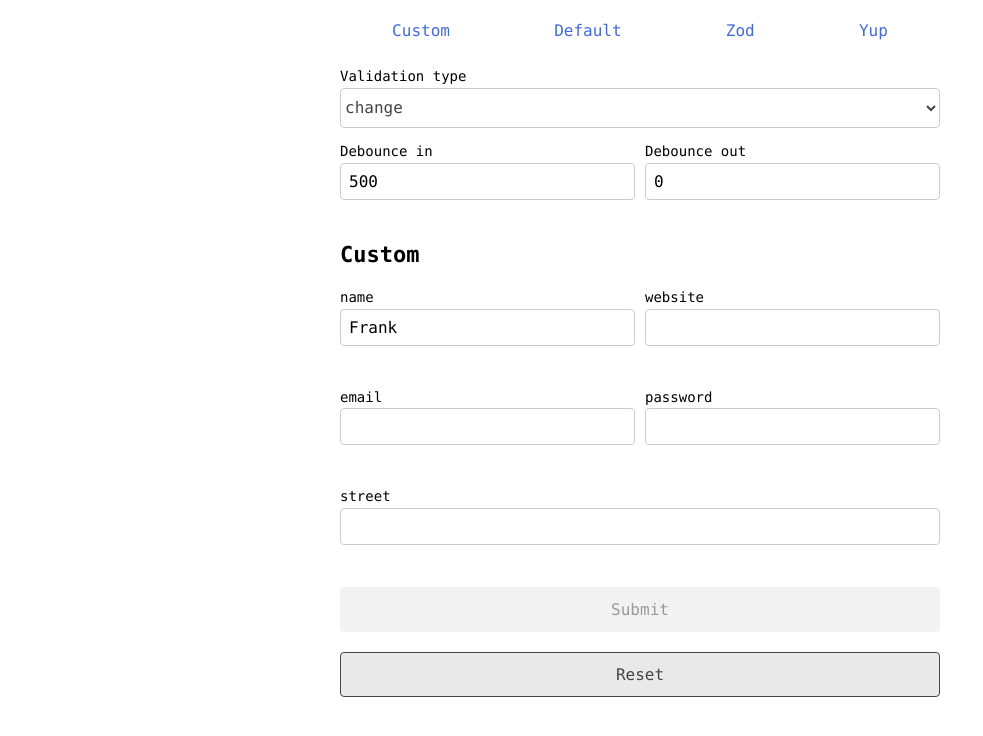
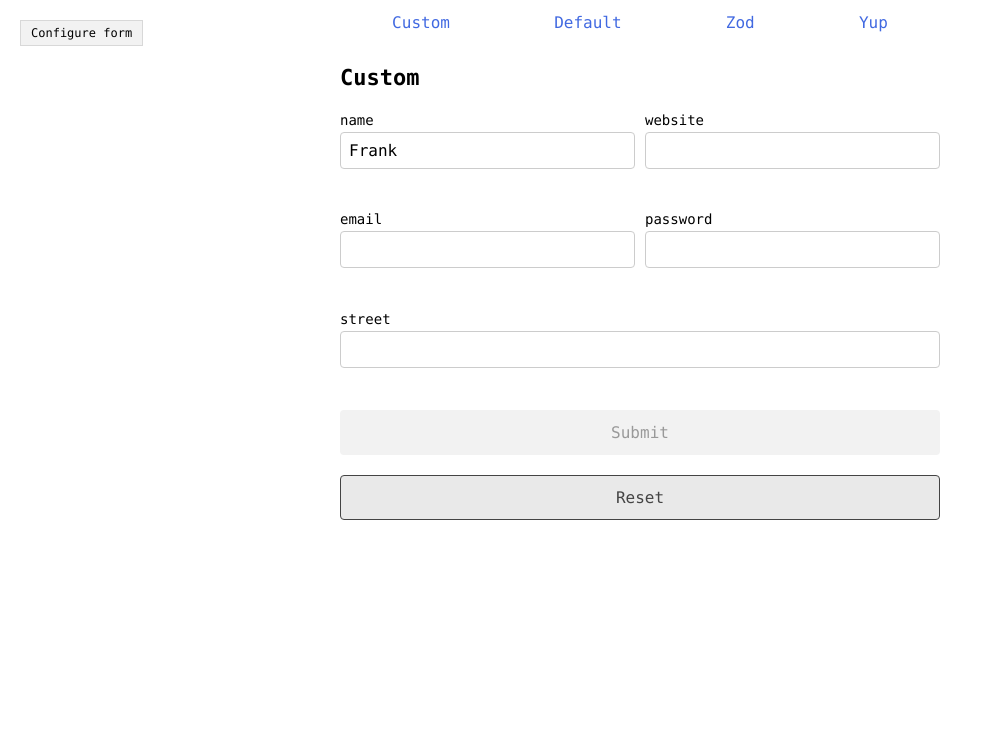
Before and after one commit to platypusrex/react-form-ally, a React (Vite) app in the folder examples/form-hook/: page / in a window 1280 px wide. Shown: the top 736 px of the page, without its empty margins (0-983 px from the left). Built offline with nearby package versions, Linux system fonts and the light colour scheme.

Commit message:
feat: continuing work on documentation site

```diff
--- a/examples/form-hook/src/App.css
+++ b/examples/form-hook/src/App.css
@@ -3,9 +3,79 @@
   font-size: 62.5%;
 }
 
+html, body {
+  height: 100%;
+}
+
+body {
+  margin: 0;
+  padding: 0;
+  position: relative;
+}
+
 .container {
   max-width: 600px;
   margin: 0 auto;
+}
+
+.drawer-overlay {
+  position: absolute;
+  z-index: 1;
+  top: 0;
+  bottom: 0;
+  left: 0;
+  right: 0;
+  width: 0;
+  background-color: rgba(0, 0, 0, 0.35);
+  transition: background-color 0.2s cubic-bezier(.19,.54,.74,.53);
+}
+
+.drawer-overlay.visible {
+  width: 100vw;
+  height: 100vh;
+  transition: background-color 0.2s cubic-bezier(.19,.54,.74,.53);
+}
+
+.drawer-toggle {
+  position: fixed;
+  top: 2rem;
+  left: 2rem;
+  z-index: 2;
+  background: #f2f2f2;
+  font-size: 1.2rem;
+  border: 1px solid #d8d8d8;
+  padding: 0.5rem 1rem;
+}
+
+.drawer {
+  display: grid;
+  grid-template-columns: minmax(0, 1fr);
+  grid-template-rows: min-content;
+  max-width: 100%;
+  grid-column-gap: 1rem;
+  position: absolute;
+  padding: 5rem 2rem 2rem;
+  box-shadow: 0 2px 12px -5px rgba(0, 0, 0, 0.5);
+  width: 400px;
+  background-color: #fff;
+  top: 0;
+  left: -500px;
+  bottom: 0;
+  /*transform: translateX(-500px);*/
+  /*transition: transform 0.4s cubic-bezier(.19,.54,.74,.53);*/
+  transition: left .5s cubic-bezier(0.820, 0.085, 0.395, 0.895);
+  z-index: 1;
+}
+
+.drawer.visible {
+  /*transform: translateX(0);*/
+  /*transition: transform 0.2s cubic-bezier(.19,.54,.74,.53);*/
+  left: 0;
+  transition: left .5s cubic-bezier(0.820, 0.085, 0.395, 0.895);
+}
+
+.drawer .form-field:first-child {
+  grid-column: span 2;
 }
 
 .header {
@@ -16,6 +86,7 @@
 .button-wrapper {
   display: flex;
   align-items: center;
+  margin-bottom: 2rem;
 }
 
 .margin-top {
--- a/examples/form-hook/src/App.tsx
+++ b/examples/form-hook/src/App.tsx
@@ -18,12 +18,41 @@ const initialValues = {
 };
 export const App = () => {
   const [activeLink, setActiveLink] = useState<string>('custom');
+  const [drawerVisible, toggleDrawer] = useState(false);
   const { values, registerField } = useForm({ initialValues });
-
-  console.log({ values });
 
   return (
     <div className="container">
+      <button className="drawer-toggle" onClick={() => toggleDrawer((prevState) => !prevState)}>
+        {drawerVisible ? 'Close drawer' : 'Configure form'}
+      </button>
+      <div className={`drawer-overlay ${drawerVisible ? 'visible' : ''}`} />
+      <div className={`drawer ${drawerVisible ? 'visible' : ''}`}>
+        <SelectField
+          style={{ paddingBottom: 15, marginTop: 15 }}
+          label="Validation type"
+          id="validationType"
+          {...registerField('validationType')}
+          options={validationTypes.map((type) => ({ value: type, name: type }))}
+        />
+
+        {values.validationType === 'change' && (
+          <>
+            <TextField
+              type="number"
+              label="Debounce in"
+              id="debounce-in"
+              {...registerField('debounceIn')}
+            />
+            <TextField
+              type="number"
+              label="Debounce out"
+              id="debounce-out"
+              {...registerField('debounceOut')}
+            />
+          </>
+        )}
+      </div>
       <div className="button-wrapper space-around">
         <Button variant="link" onClick={() => setActiveLink('custom')}>
           Custom
@@ -38,30 +67,6 @@ export const App = () => {
           Yup
         </Button>
       </div>
-      <SelectField
-        style={{ paddingBottom: 15, marginTop: 15 }}
-        label="Validation type"
-        id="validationType"
-        {...registerField('validationType')}
-        options={validationTypes.map((type) => ({ value: type, name: type }))}
-      />
-
-      {values.validationType === 'change' && (
-        <div className="debounce-fields">
-          <TextField
-            type="number"
-            label="Debounce in"
-            id="debounce-in"
-            {...registerField('debounceIn')}
-          />
-          <TextField
-            type="number"
-            label="Debounce out"
-            id="debounce-out"
-            {...registerField('debounceOut')}
-          />
-        </div>
-      )}
 
       {activeLink === 'custom' && (
         <CustomValidatorForm
--- a/examples/form-hook/src/CustomValidatorForm.tsx
+++ b/examples/form-hook/src/CustomValidatorForm.tsx
@@ -1,7 +1,7 @@
 import React, { useEffect } from 'react';
+import { useForm } from '@react-form-ally/hook';
 import { TextField } from './components/TextField';
 import { Button } from './components/Button';
-import { useForm } from './form-hook/useForm';
 
 const initialValues = {
   name: '',
@@ -17,7 +17,7 @@ interface CustomValidationFormProps {
 }
 
 export const CustomValidatorForm: React.FC<CustomValidationFormProps> = ({ type, debounce }) => {
-  const { registerField, errors, onSubmit, reset, isValid, setValue } = useForm<
+  const { registerField, errors, onSubmit, onReset, valid, setFieldValue } = useForm<
     typeof initialValues
   >({
     initialValues,
@@ -39,7 +39,7 @@ export const CustomValidatorForm: React.FC<CustomValidationFormProps> = ({ type,
   });
 
   useEffect(() => {
-    setValue('name', 'Frank');
+    setFieldValue('name', 'Frank');
   }, []);
 
   const handleSubmit = (formValues: typeof initialValues) => {
@@ -47,7 +47,7 @@ export const CustomValidatorForm: React.FC<CustomValidationFormProps> = ({ type,
   };
 
   return (
-    <form className="form" onSubmit={onSubmit(handleSubmit)} onReset={reset}>
+    <form className="form" onSubmit={onSubmit(handleSubmit)} onReset={onReset}>
       <h1>Custom</h1>
       <div className="form-container">
         <TextField
@@ -86,7 +86,7 @@ export const CustomValidatorForm: React.FC<CustomValidationFormProps> = ({ type,
           {...registerField('street')}
         />
       </div>
-      <Button disabled={!isValid && type !== 'submit'} style={{ marginBottom: 20 }}>
+      <Button disabled={!valid && type !== 'submit'} style={{ marginBottom: 20 }}>
         Submit
       </Button>
       <Button type="reset">Reset</Button>
--- a/examples/form-hook/src/ValidatorForm.tsx
+++ b/examples/form-hook/src/ValidatorForm.tsx
@@ -47,7 +47,7 @@ interface ValidationFormProps {
 }
 
 export const ValidatorForm: React.FC<ValidationFormProps> = ({ type, debounce }) => {
-  const { registerField, errors, onSubmit, onReset, valid, setValues } = useForm<FormValues>({
+  const { registerField, errors, onSubmit, onReset, valid, setFieldsValues } = useForm<FormValues>({
     initialValues,
     validation: {
       type,
@@ -57,7 +57,7 @@ export const ValidatorForm: React.FC<ValidationFormProps> = ({ type, debounce })
   });
 
   useEffect(() => {
-    setValues({ name: 'Frank' });
+    setFieldsValues({ name: 'Frank' });
   }, []);
 
   const handleSubmit = (formValues: FormValues) => {
--- a/examples/form-hook/src/ZodValidatorForm.tsx
+++ b/examples/form-hook/src/ZodValidatorForm.tsx
@@ -42,7 +42,7 @@ interface ZodValidationFormProps {
 }
 
 export const ZodValidatorForm: React.FC<ZodValidationFormProps> = ({ type, debounce }) => {
-  const { registerField, errors, onSubmit, onReset, valid, setValue } = useForm<
+  const { registerField, errors, onSubmit, onReset, valid, setFieldValue } = useForm<
     z.infer<typeof schema>
   >({
     initialValues,
@@ -54,7 +54,7 @@ export const ZodValidatorForm: React.FC<ZodValidationFormProps> = ({ type, debou
   });
 
   useEffect(() => {
-    setValue('name', 'Frank');
+    setFieldValue('name', 'Frank');
   }, []);
 
   const handleSubmit = (formValues: z.infer<typeof schema>) => {
--- a/packages/hook/src/types/formField.ts
+++ b/packages/hook/src/types/formField.ts
@@ -1,5 +1,8 @@
 import type { ChangeEventHandler, FocusEventHandler } from 'react';
-import type { FormValues } from './common';
+
+export type FormValues<TValues extends { [key: string]: any }> = {
+  [K in keyof TValues]: TValues[K];
+};
 
 export type RegisterFieldOptions = {
   id?: string;
--- a/packages/hook/src/useForm.ts
+++ b/packages/hook/src/useForm.ts
@@ -3,13 +3,17 @@ import type { ChangeEventHandler, FocusEventHandler, FormEvent } from 'react';
 import { useDebouncedValidation, useEventCallback } from './hooks';
 import { getValidationType } from './utils';
 import type {
+  DefaultCallback,
   FormAction,
   FormErrors,
   FormState,
   FormTouched,
   FormValues,
   RegisterField,
-  Reset,
+  SetError,
+  SetErrors,
+  SetFieldTouched,
+  SetTouched,
   SetValue,
   SetValues,
   Submit,
@@ -45,6 +49,12 @@ const reducer = <TValues extends FormValues<any>>(
       return { ...state, ...action.payload };
     case 'submit':
       return { ...state, submitted: true };
+    case 'reset_values':
+      return { ...state, values: action.payload };
+    case 'reset_errors':
+      return { ...state, errors: {} };
+    case 'reset_touched':
+      return { ...state, touched: {} };
     default:
       return state;
   }
@@ -63,9 +73,16 @@ export type UseFormConfig<TValues extends FormValues<any> = FormValues<any>> = {
 
 export type UseForm<TValues extends FormValues<any> = FormValues<any>> = {
   onSubmit: Submit<TValues>;
-  onReset: Reset;
-  setValue: SetValue<TValues, keyof TValues>;
-  setValues: SetValues<TValues>;
+  onReset: DefaultCallback;
+  resetValues: DefaultCallback;
+  resetErrors: DefaultCallback;
+  resetTouched: DefaultCallback;
+  setFieldValue: SetValue<TValues, keyof TValues>;
+  setFieldsValues: SetValues<TValues>;
+  setFieldError: SetError<TValues>;
+  setFieldsErrors: SetErrors<TValues>;
+  setFieldTouched: SetFieldTouched<TValues>;
+  setFieldsTouched: SetTouched<TValues>;
   registerField: RegisterField<TValues>;
   values: FormValues<TValues>;
   errors: FormErrors<TValues>;
@@ -111,7 +128,7 @@ export const useForm = <TValues extends FormValues<any> = FormValues<any>>({
     }
 
     if (!error) {
-      errors[fieldName] && validationOutFn?.(fieldName, undefined);
+      errors[fieldName as keyof typeof errors] && validationOutFn?.(fieldName, undefined);
       if (validationInFn && 'cancel' in validationInFn) {
         validationInFn?.cancel();
       }
@@ -125,12 +142,12 @@ export const useForm = <TValues extends FormValues<any> = FormValues<any>>({
   }, [validation, values]);
 
   /* --------------Form handlers-------------- */
-  const onReset = useCallback(() => {
+  const onReset = useEventCallback(() => {
     dispatch({
       type: 'reset',
       payload: { ...initialState, values: initialValues },
     });
-  }, [initialValues]);
+  });
 
   const onSubmit = useEventCallback((handler: (formValues: TValues) => void) => (e: FormEvent) => {
     e.preventDefault();
@@ -159,12 +176,25 @@ export const useForm = <TValues extends FormValues<any> = FormValues<any>>({
     if (validation && getValidationType(validation.type) === 'blur') {
       handleBlurValidateField(name, values[name]);
     }
-    if (touched[name]) return;
+    if (touched[name as keyof typeof touched]) return;
     dispatch({ type: 'blur', payload: { [name]: true } });
   });
 
   /* --------------Form and field utils-------------- */
-  const setValue: SetValue<TValues, keyof TValues> = (name, value, shouldValidate = true) => {
+  const resetValues = useCallback(() => {
+    dispatch({ type: 'reset_values', payload: initialValues });
+  }, [initialValues]);
+
+  const resetErrors = useCallback(() => {
+    dispatch({ type: 'reset_errors' });
+  }, []);
+
+  const resetTouched = useCallback(() => {
+    dispatch({ type: 'reset_touched' });
+  }, []);
+
+  const setFieldValue: SetValue<TValues, keyof TValues> = useCallback(
+    (name, value, shouldValidate = true) => {
       const formValue = { [name]: value } as TValues;
       dispatch({ type: 'change', payload: formValue });
       if (validation && shouldValidate) {
@@ -172,8 +202,11 @@ export const useForm = <TValues extends FormValues<any> = FormValues<any>>({
         validationErrors?.[name] &&
           dispatch({ type: 'validate', payload: { [name]: validationErrors[name] } });
       }
-  };
-  const setValues: SetValues<TValues> = (values, shouldValidation = true) => {
+    },
+    [validation]
+  );
+  const setFieldsValues: SetValues<TValues> = useCallback(
+    (values, shouldValidation = true) => {
       dispatch({ type: 'change', payload: values });
 
       if (shouldValidation && validation) {
@@ -190,14 +223,36 @@ export const useForm = <TValues extends FormValues<any> = FormValues<any>>({
           dispatch({ type: 'validate', payload: newErrors });
         }
       }
-  };
-  const registerField: RegisterField<TValues> = (fieldName, options) => ({
+    },
+    [validation]
+  );
+
+  const setFieldError: SetError<TValues> = useCallback((name, value) => {
+    dispatch({ type: 'validate', payload: { [name]: value } });
+  }, []);
+
+  const setFieldsErrors: SetErrors<TValues> = useCallback((errors) => {
+    dispatch({ type: 'validate', payload: errors });
+  }, []);
+
+  const setFieldTouched: SetFieldTouched<TValues> = useCallback((name, value) => {
+    dispatch({ type: 'blur', payload: { [name]: value } });
+  }, []);
+
+  const setFieldsTouched: SetTouched<TValues> = useCallback((touched) => {
+    dispatch({ type: 'blur', payload: touched });
+  }, []);
+
+  const registerField: RegisterField<TValues> = useCallback(
+    (fieldName, options) => ({
       name: fieldName as string,
       value: values[fieldName],
       onChange,
       onBlur,
       ...options,
-  });
+    }),
+    [onBlur, onChange, values]
+  );
 
   return {
     onSubmit,
@@ -207,8 +262,15 @@ export const useForm = <TValues extends FormValues<any> = FormValues<any>>({
     touched,
     submitted,
     valid,
-    setValue,
-    setValues,
+    resetErrors,
+    resetTouched,
+    resetValues,
+    setFieldValue,
+    setFieldsValues,
+    setFieldError,
+    setFieldsErrors,
+    setFieldTouched,
+    setFieldsTouched,
     registerField,
   };
 };
--- a/tsconfig.eslint.json
+++ b/tsconfig.eslint.json
@@ -19,6 +19,9 @@
     "examples/**/*.ts",
     "examples/**/*.js",
     "examples/**/*.tsx",
+    "docs/**/*.ts",
+    "docs/**/*.js",
+    "docs/**/*.tsx",
     "*.js",
     ".*.js"
   ]
```
Also changed, not shown: packages/hook/src/types/formState.ts (+17 -1 lines), packages/hook/src/types/handlers.ts (+20 -2 lines), 44 other files (tests, documents, lock files or other folders). Lines whose indentation alone changed are shown as unchanged.
